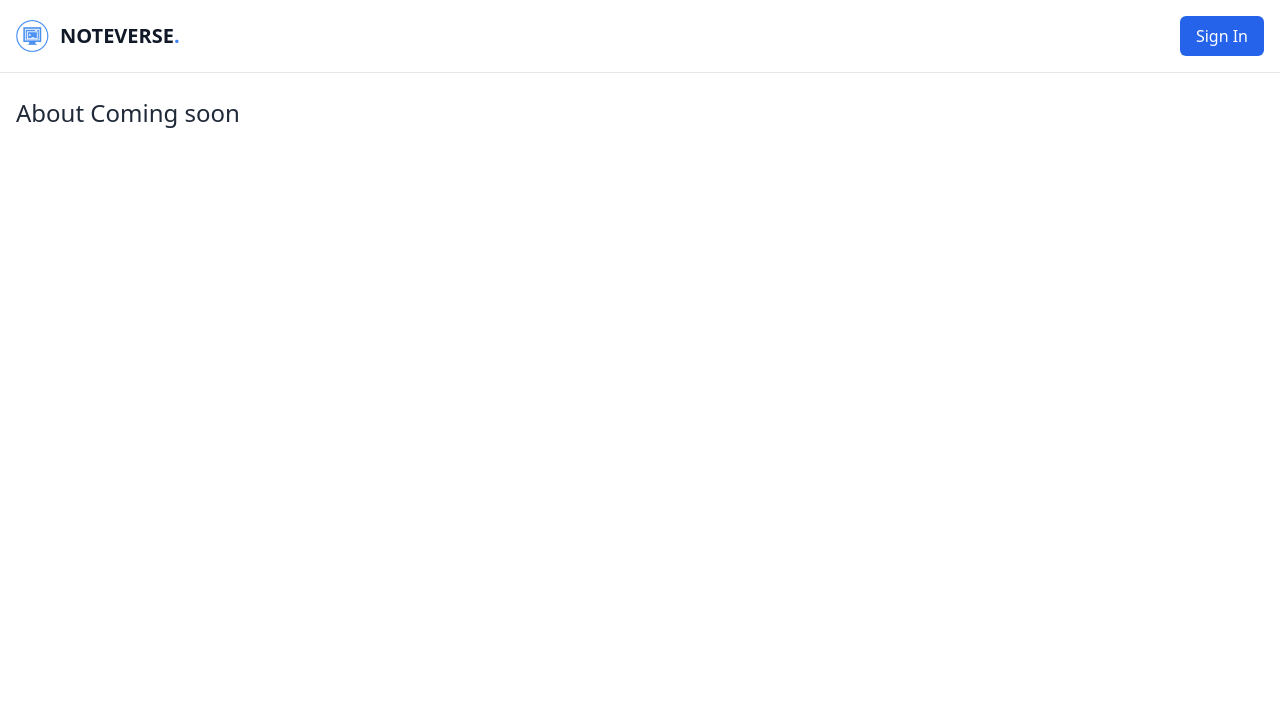
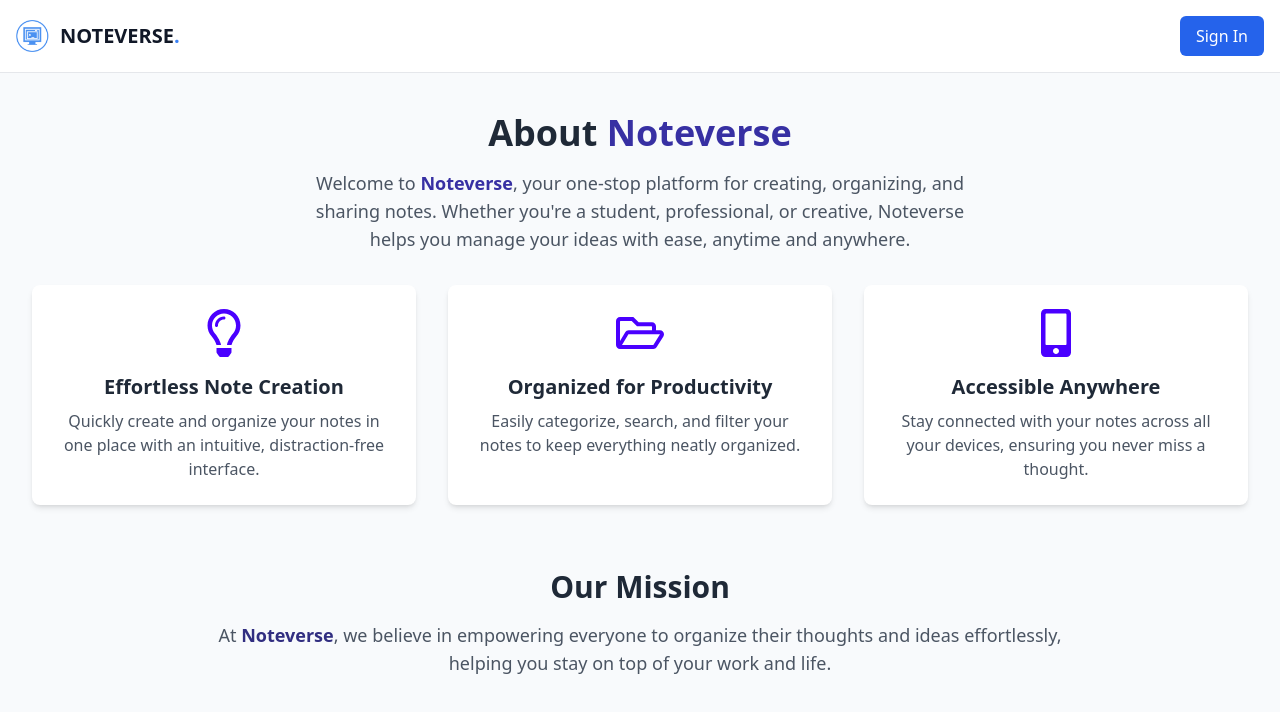
Before and after one commit to TeguhBagasM/noteverse, a Next.js app: page /about in a window 1280 px wide. Shown: the top 712 px of the page. Built offline with nearby package versions, Linux system fonts and the light colour scheme; no server answers.

Commit message:
style(all pages): changes text color and sizes

```diff
--- a/app/about/page.tsx
+++ b/app/about/page.tsx
@@ -1,7 +1,63 @@
+import { FaRegLightbulb, FaRegFolderOpen, FaMobileAlt } from "react-icons/fa";
+
 export default function About() {
   return (
-    <div className="max-w-screen-xl mx-auto py-6 p-4">
-      <h1 className="text-2xl">About Coming soon</h1>
+    <div className="bg-slate-50 py-10 px-4 sm:px-6 lg:px-8">
+      <div className="max-w-screen-xl mx-auto text-center">
+        <h1 className="text-4xl font-bold text-gray-800 mb-4">
+          About <span className="text-indigo-800">Noteverse</span>
+        </h1>
+        <p className="text-lg text-gray-600 max-w-2xl mx-auto mb-8">
+          Welcome to <span className="font-bold text-indigo-800">Noteverse</span>, your one-stop
+          platform for creating, organizing, and sharing notes. Whether you're a student, professional,
+          or creative, Noteverse helps you manage your ideas with ease, anytime and anywhere.
+        </p>
+      </div>
+
+      <div className="max-w-7xl mx-auto grid gap-8 grid-cols-1 md:grid-cols-2 lg:grid-cols-3">
+        {/* Feature 1 */}
+        <div className="bg-white rounded-lg shadow-md p-6 text-center">
+          <div className="mb-4">
+            <FaRegLightbulb className="w-12 h-12 mx-auto text-primary" />
+          </div>
+          <h3 className="text-xl font-semibold text-gray-800 mb-2">Effortless Note Creation</h3>
+          <p className="text-gray-600">
+            Quickly create and organize your notes in one place with an intuitive, distraction-free
+            interface.
+          </p>
+        </div>
+
+        {/* Feature 2 */}
+        <div className="bg-white rounded-lg shadow-md p-6 text-center">
+          <div className="mb-4">
+            <FaRegFolderOpen className="w-12 h-12 mx-auto text-primary" />
+          </div>
+          <h3 className="text-xl font-semibold text-gray-800 mb-2">Organized for Productivity</h3>
+          <p className="text-gray-600">
+            Easily categorize, search, and filter your notes to keep everything neatly organized.
+          </p>
+        </div>
+
+        {/* Feature 3 */}
+        <div className="bg-white rounded-lg shadow-md p-6 text-center">
+          <div className="mb-4">
+            <FaMobileAlt className="w-12 h-12 mx-auto text-primary" />
+          </div>
+          <h3 className="text-xl font-semibold text-gray-800 mb-2">Accessible Anywhere</h3>
+          <p className="text-gray-600">
+            Stay connected with your notes across all your devices, ensuring you never miss a thought.
+          </p>
+        </div>
+      </div>
+
+      <div className="mt-16 max-w-4xl mx-auto text-center">
+        <h2 className="text-3xl font-semibold text-gray-800 mb-4">Our Mission</h2>
+        <p className="text-lg text-gray-600 mb-8">
+          At <span className="font-bold text-indigo-900">Noteverse</span>, we believe in empowering
+          everyone to organize their thoughts and ideas effortlessly, helping you stay on top of your
+          work and life.
+        </p>
+      </div>
     </div>
   );
 }
--- a/app/dashboard/page.tsx
+++ b/app/dashboard/page.tsx
@@ -14,7 +14,7 @@ const Dashboard = async () => {
     <div className="bg-slate-50 min-h-screen">
       <div className="max-w-screen-lg mx-auto py-12 px-4">
         <header className="text-center mb-10">
-          <h1 className="text-3xl font-bold text-indigo-800 mb-2">Dashboard</h1>
+          <h1 className="text-4xl font-bold text-indigo-800 mb-2">Dashboard</h1>
         </header>
 
         {session?.user?.name && (
--- a/app/notes-public/page.tsx
+++ b/app/notes-public/page.tsx
@@ -10,7 +10,7 @@ const NotePage = () => {
     <div className="bg-slate-50 min-h-screen">
       <div className="max-w-7xl mx-auto px-4 sm:px-6 lg:px-8 py-10">
         <header className="text-center mb-10">
-          <h1 className="text-3xl font-bold text-indigo-800 mb-2">Public Notes</h1>
+          <h1 className="text-4xl font-bold text-indigo-800 mb-2">Public Notes</h1>
           <p className="text-indigo-600">Discover and explore notes</p>
         </header>
 
--- a/app/notes/page.tsx
+++ b/app/notes/page.tsx
@@ -12,7 +12,7 @@ const NotePage = () => {
     <div className="bg-slate-50 min-h-screen">
       <div className="max-w-screen-xl mx-auto py-12 px-4">
         <header className="mb-10">
-          <h1 className="text-3xl font-bold text-indigo-800 mb-2">My Personal Notes</h1>
+          <h1 className="text-4xl font-bold text-indigo-800 mb-2">My Personal Notes</h1>
           <p className="text-indigo-600">Organize your thoughts, ideas, and memories</p>
         </header>
 
--- a/app/page.tsx
+++ b/app/page.tsx
@@ -11,7 +11,7 @@ export default function Home() {
   };
   return (
     <>
-      <section className="space-y-6 pb-8 pt-6 md:pb-10 lg:py-20">
+      <section className="space-y-6 pb-8 pt-6 md:pb-10 lg:py-20 bg-slate-50">
         <div className="container flex flex-col gap-4 text-center">
           <h1 className="text-2xl sm:text-4xl md:text-5xl font-black">Welcome to Noteverse</h1>
           <p className="max-w-[36rem] mx-auto text-muted-foreground sm:text-lg">
--- a/app/user/page.tsx
+++ b/app/user/page.tsx
@@ -9,7 +9,7 @@ const UserPage = () => {
   return (
     <div className="bg-slate-50 min-h-screen">
       <div className="max-w-screen-md mx-auto py-10">
-        <h2 className="text-2xl font-bold text-center mb-4 text-indigo-800">User List</h2>
+        <h2 className="text-4xl font-bold text-center mb-4 text-indigo-800">Users List</h2>
         <UserTable />
       </div>
     </div>
--- a/components/user-table.tsx
+++ b/components/user-table.tsx
@@ -5,21 +5,21 @@ const UserTable = async () => {
   if (!users?.length) return <div className="text-center text-gray-500">No Users Found</div>;
 
   return (
-    <div className="overflow-x-auto px-4 md:px-8">
-      <table className="table table-zebra w-full text-lg">
+    <div className="overflow-x-auto px-4 md:px-8 py-6">
+      <table className="table-auto w-full border-collapse border border-gray-300 shadow-lg">
         <thead>
-          <tr className="text-gray-900">
-            <th>Name</th>
-            <th>Email</th>
-            <th>Role</th>
+          <tr className="bg-gray-200 text-gray-900">
+            <th className="border border-gray-300 px-4 py-2 text-left">Name</th>
+            <th className="border border-gray-300 px-4 py-2 text-left">Email</th>
+            <th className="border border-gray-300 px-4 py-2 text-left">Role</th>
           </tr>
         </thead>
         <tbody>
           {users.map((user) => (
             <tr key={user.id} className="hover:bg-gray-100 transition-colors duration-300">
-              <td>{user.name}</td>
-              <td>{user.email}</td>
-              <td>{user.role}</td>
+              <td className="border border-gray-300 px-4 py-2">{user.name}</td>
+              <td className="border border-gray-300 px-4 py-2">{user.email}</td>
+              <td className="border border-gray-300 px-4 py-2 capitalize">{user.role}</td>
             </tr>
           ))}
         </tbody>
```
